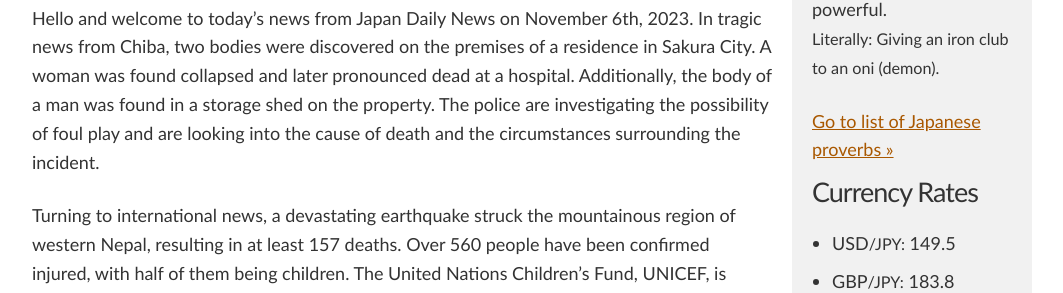
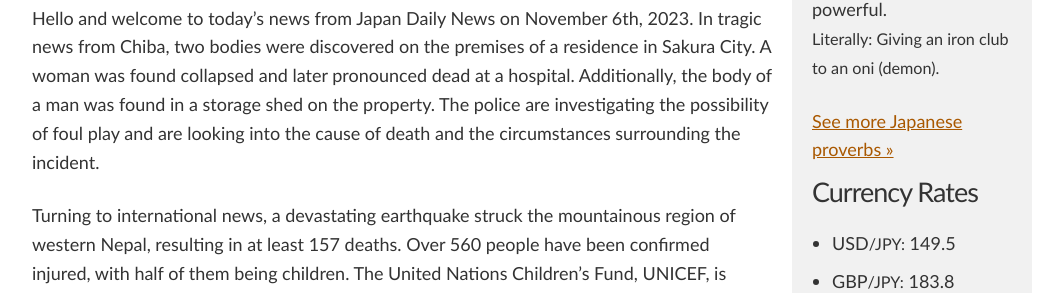
Before and after one commit to tagawa/JapanDailyNews, a Jekyll site: the page built from docs/index.html, in a window 1280 px wide. Shown: the part 687-980 px from the top of the page, without its empty margins (108-1171 px from the left). Built offline with Jekyll 4.4.1, drawn with Linux system fonts in a browser that asks for light colours; comment, search, counter and statistics services are not loaded.

Commit message:
Update index.html

```diff
--- a/docs/index.html
+++ b/docs/index.html
@@ -87,7 +87,7 @@ summary: Today's news from Japan, powered by AI. This computer-generated daily p
 
 
   <div>
-    <a href="/proverbs">Go to list of Japanese proverbs &raquo;</a>
+    <a href="/proverbs">See more Japanese proverbs &raquo;</a>
   </div>
 
       {%- endif %}
```
